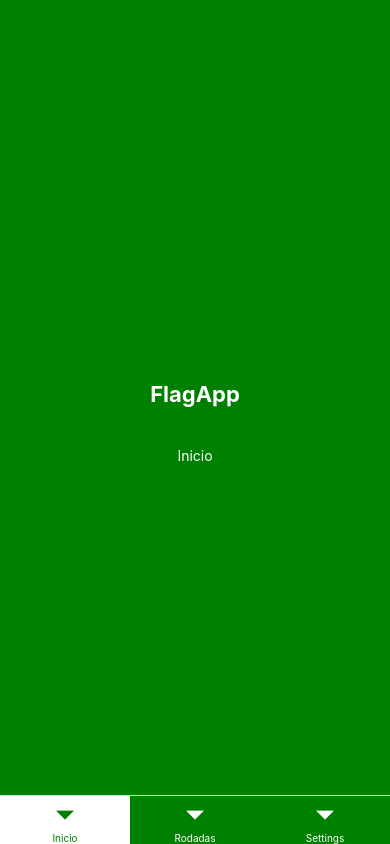
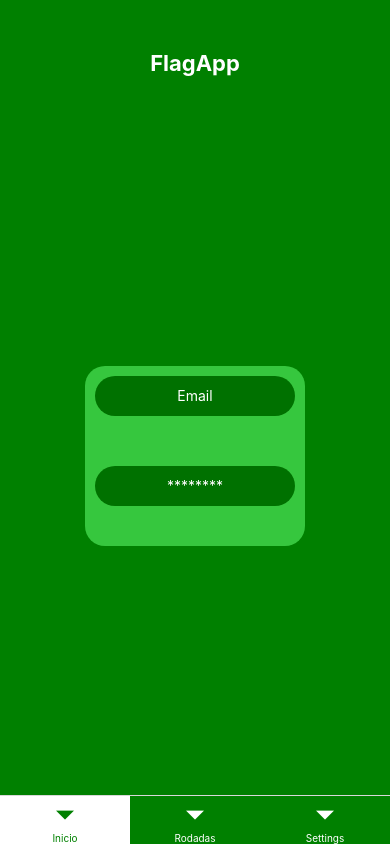
Before and after one commit to ABDALAZARD/PillsTime, a React Native app: screen /Inicio in a window 390 px wide. Built offline with nearby package versions, Linux system fonts and the light colour scheme.

Commit message:
Estilo do form

```diff
--- a/App.js
+++ b/App.js
@@ -54,5 +54,6 @@ const styles = StyleSheet.create({
   screenButton: {
     backgroundColor: "#008000",
     color: "#ffff",
+    textAlign: 'center',
   }
 })
--- a/components/Inicio/index.js
+++ b/components/Inicio/index.js
@@ -1,16 +1,40 @@
 import React from 'react';
-import { StyleSheet, View, Text } from 'react-native';
+import { StyleSheet, View, TextInput } from 'react-native';
 
 import Title from '../Title';
 
 export default function App() {
+
+  const [email, onChangeEmail] = React.useState('');
+  const [password, onChangePassword] = React.useState('');
+
   return (
     <View style={styles.container}>
       <Title />
-      <Text style={styles.title}>Inicio</Text>
+      <View style={styles.container}>
+        <View name="form" style={styles.card}>
+          <View name="emailForm">
+            <TextInput
+              style={styles.inputButtom}
+              onChangeText={onChangeEmail}
+              value={email}
+              placeholder="Email"
+              />
+          </View>
+
+          <View name="passwordForm">
+            <TextInput
+              style={styles.inputButtom}
+              onChangeText={onChangePassword}
+              value={password}
+              placeholder="********"
+              />
+          </View>
+        </View>
+      </View>
     </View>
   );
-}
+};
 
 const styles = StyleSheet.create({
   container: {
@@ -21,5 +45,20 @@ const styles = StyleSheet.create({
   },
   title: {
     color: "#ffff",
-  }
+  },
+  card: {
+    borderRadius: 20,
+    backgroundColor: "#36c73e"
+  },
+  inputButtom: {
+    borderRadius: 20,
+    height: 40,
+    width: 200,
+    marginBottom: 40,
+    backgroundColor: "#007100",
+    color: 'white',
+    margin: 10,
+    textAlign: 'center',
+    textDecorationColor:"white"
+  },
 });
--- a/components/Rodadas/index.js
+++ b/components/Rodadas/index.js
@@ -46,6 +46,7 @@ const styles = StyleSheet.create({
     marginBottom: 30,
     padding: 10,
     backgroundColor: '#006200',
+    borderRadius: 20,
   },
   buttonText: {
     textAlign: 'center',
```
Also changed, not shown: src/pages/Login.js (added, +26 -0 lines).
